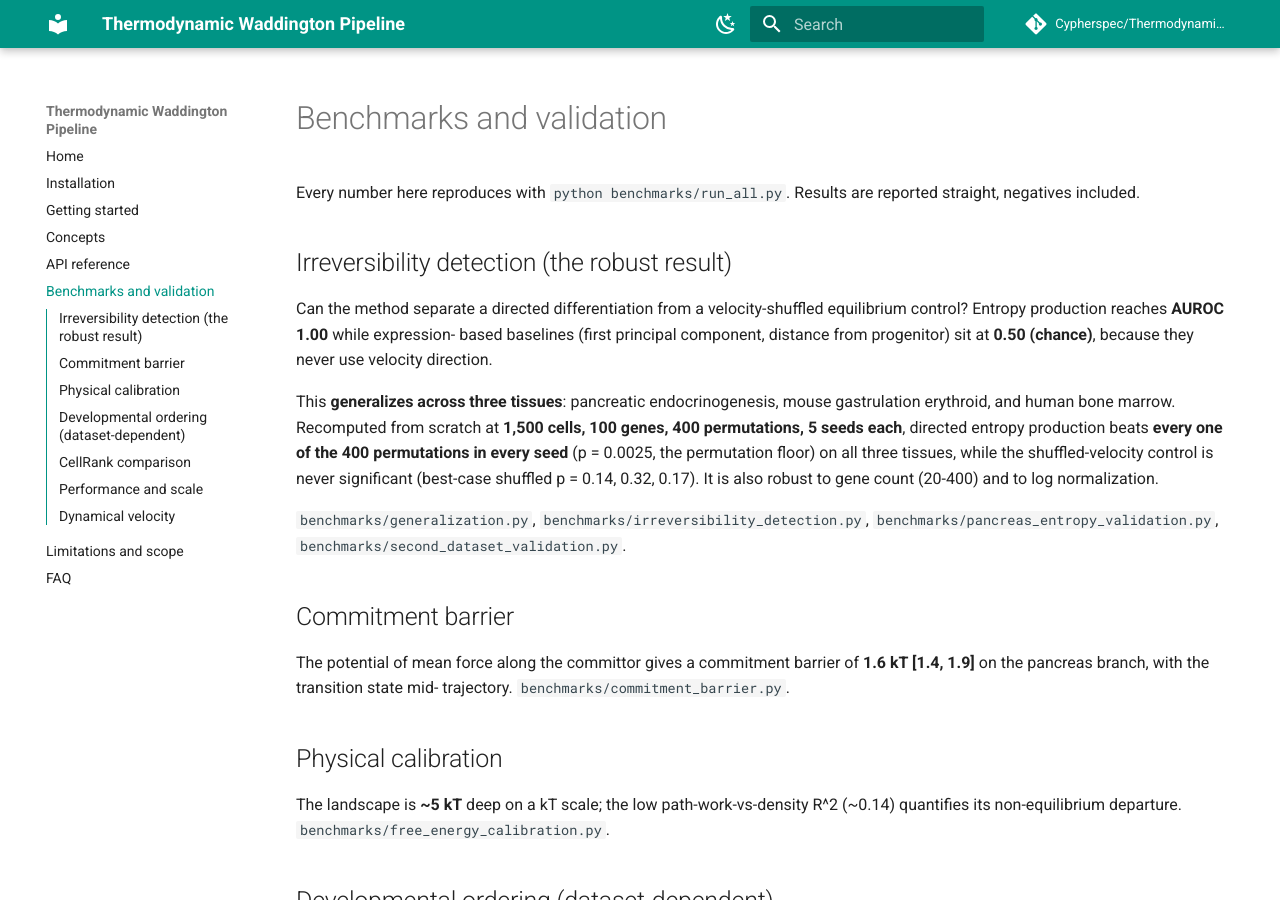
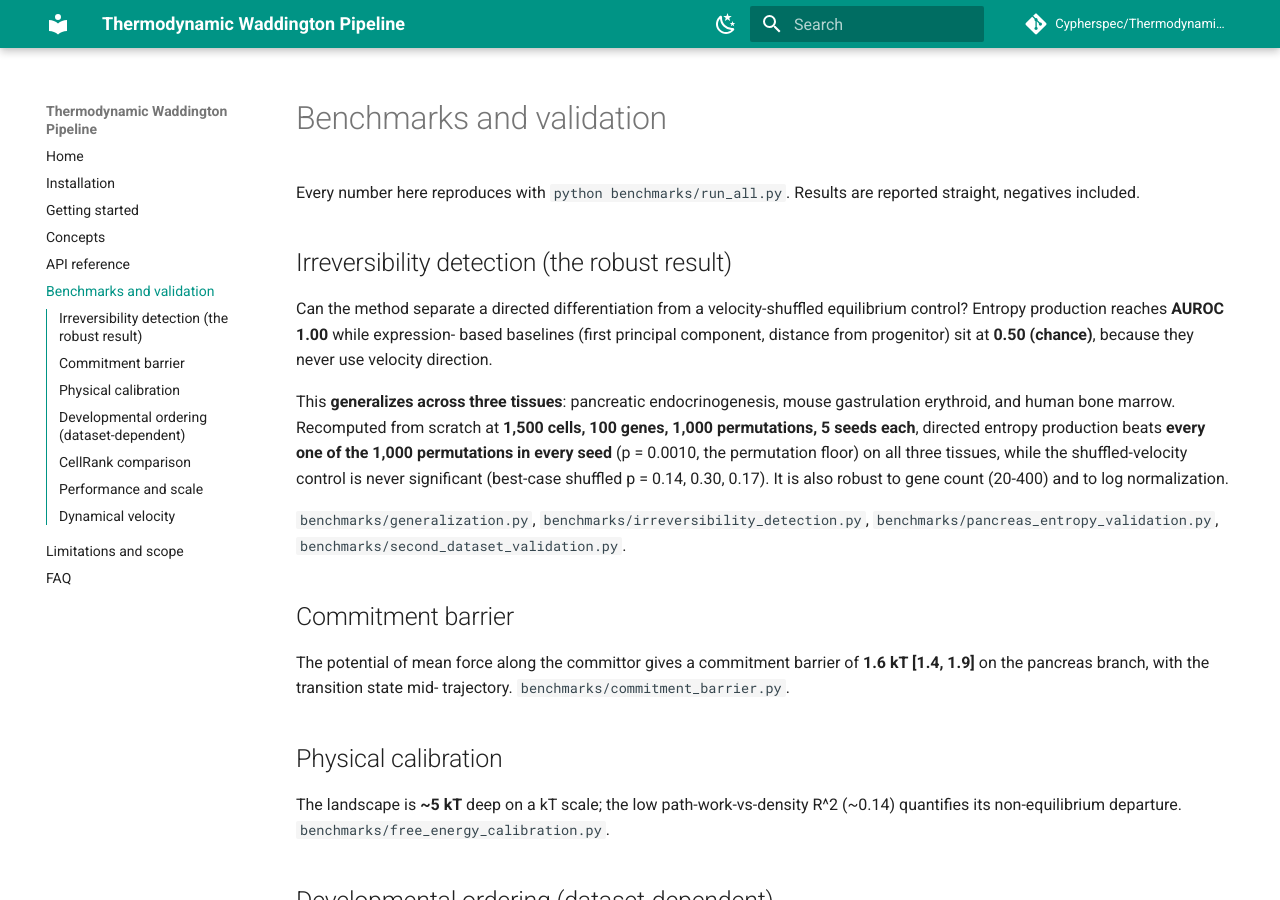
Before and after one commit to Cypherspec/Thermodynamic-Waddington-Pipeline, an MkDocs documentation site: the page built from docs/benchmarks.md, in a window 1280 px wide and 900 px high. Built offline with MkDocs 1.6.1 and Material for MkDocs 9.7.7, drawn with Linux system fonts in a browser that asks for light colours; comment, search, counter and statistics services are not loaded.

Commit message:
Irreversibility generalization: tighten to 1000 permutations (p<0.001)
Re-ran the three-tissue entropy-production test at 1000 permutations (was 400).
Directed EP still beats every permutation in every seed on all three tissues
(p=0.0010, the 1/1001 floor); shuffled controls never significant. Updates the
JSON, figure, README, benchmarks doc and changelog to the tighter bound.

```diff
--- a/docs/benchmarks.md
+++ b/docs/benchmarks.md
@@ -12,10 +12,10 @@ based baselines (first principal component, distance from progenitor) sit at
 
 This **generalizes across three tissues**: pancreatic endocrinogenesis,
 mouse gastrulation erythroid, and human bone marrow. Recomputed from scratch at
-**1,500 cells, 100 genes, 400 permutations, 5 seeds each**, directed entropy
-production beats **every one of the 400 permutations in every seed** (p = 0.0025,
+**1,500 cells, 100 genes, 1,000 permutations, 5 seeds each**, directed entropy
+production beats **every one of the 1,000 permutations in every seed** (p = 0.0010,
 the permutation floor) on all three tissues, while the shuffled-velocity control
-is never significant (best-case shuffled p = 0.14, 0.32, 0.17). It is also robust
+is never significant (best-case shuffled p = 0.14, 0.30, 0.17). It is also robust
 to gene count (20-400) and to log normalization.
 
 `benchmarks/generalization.py`, `benchmarks/irreversibility_detection.py`,
```
Also changed, not shown: CHANGELOG.md (+2 -2 lines), README.md (+3 -3 lines), figures/generalization.png, 1 other file.
